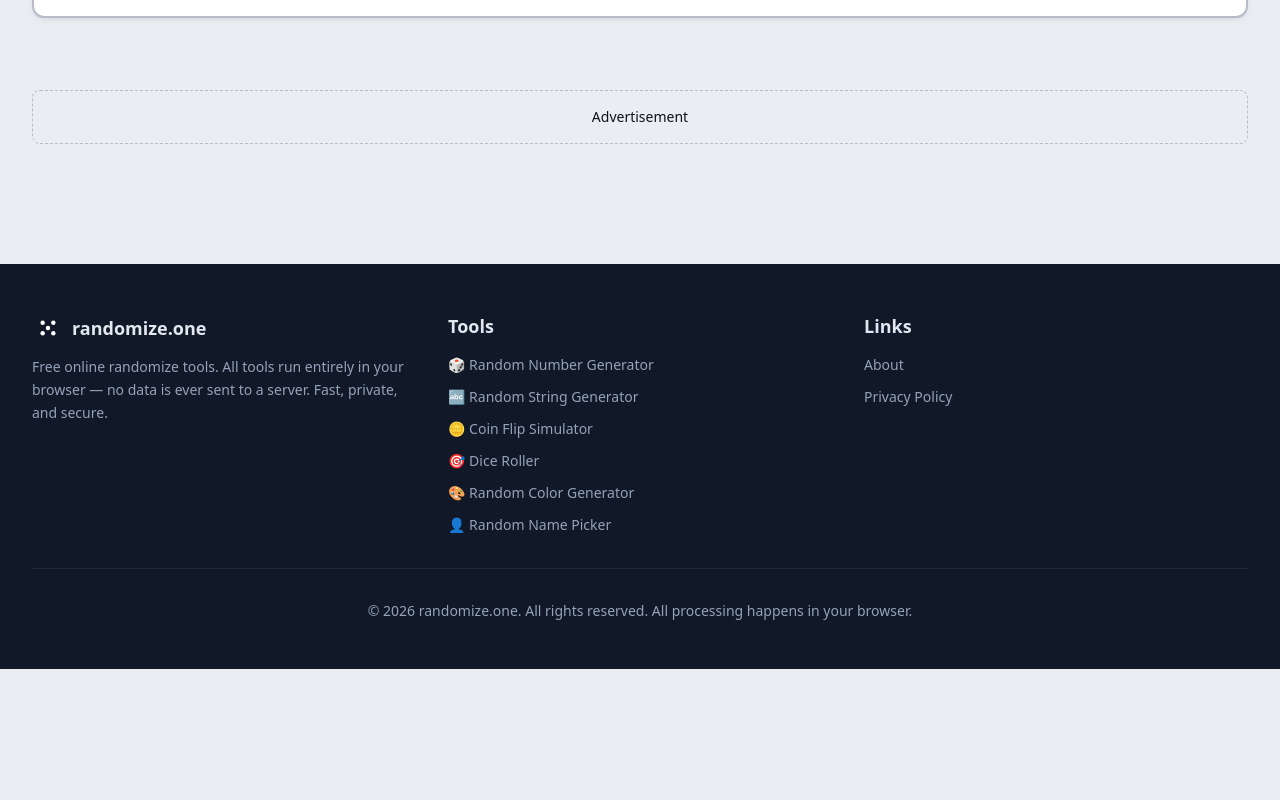
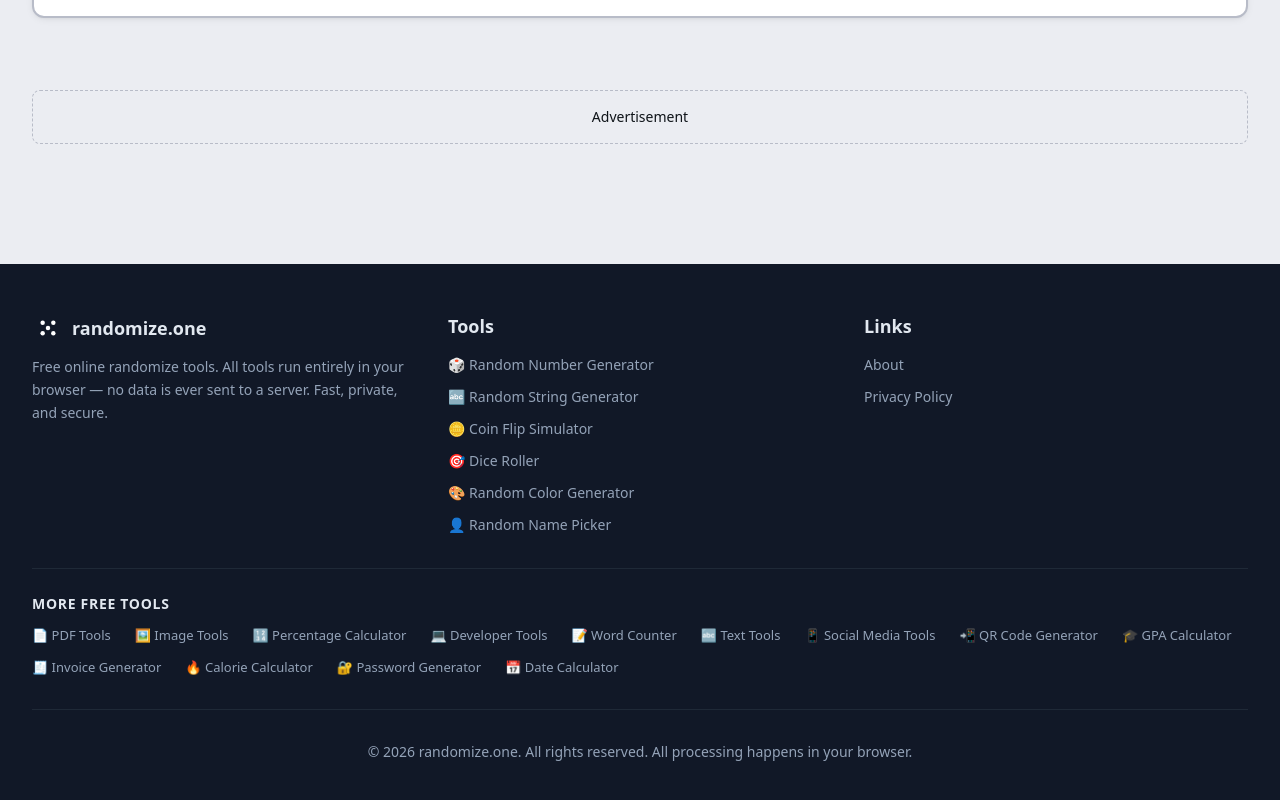
Before and after one commit to kembah17/randomize.one, a Next.js app: page / in a window 1280 px wide. Shown: the part 1785-2585 px from the top of the page. Before the commit the page ends 2454 px from the top, so only its background shows below. Built offline with nearby package versions, Linux system fonts and the light colour scheme; no server answers.

Commit message:
Add 'More Free Tools' cross-site promotion links to footer

```diff
--- a/src/components/layout/Footer.tsx
+++ b/src/components/layout/Footer.tsx
@@ -50,6 +50,26 @@
             </ul>
           </div>
         </div>
+                {/* More Free Tools */}
+        <div style={{ borderTop: '1px solid var(--color-footer-border)', marginTop: '2rem', paddingTop: '1.5rem' }}>
+          <h4 style={{ fontWeight: 600, fontSize: '0.875rem', color: 'var(--color-footer-text)', marginBottom: '0.75rem', textTransform: 'uppercase', letterSpacing: '0.05em' }}>More Free Tools</h4>
+          <div style={{ display: 'flex', flexWrap: 'wrap', gap: '0.75rem 1.5rem' }}>
+            <a href="https://pdftools.one" target="_blank" rel="noopener" style={{ fontSize: '0.8125rem', color: 'var(--color-footer-muted)', textDecoration: 'none' }}>📄 PDF Tools</a>
+            <a href="https://pictools.one" target="_blank" rel="noopener" style={{ fontSize: '0.8125rem', color: 'var(--color-footer-muted)', textDecoration: 'none' }}>🖼️ Image Tools</a>
+            <a href="https://percentcalc.one" target="_blank" rel="noopener" style={{ fontSize: '0.8125rem', color: 'var(--color-footer-muted)', textDecoration: 'none' }}>🔢 Percentage Calculator</a>
+            <a href="https://developertools.one" target="_blank" rel="noopener" style={{ fontSize: '0.8125rem', color: 'var(--color-footer-muted)', textDecoration: 'none' }}>💻 Developer Tools</a>
+            <a href="https://wordcount.one" target="_blank" rel="noopener" style={{ fontSize: '0.8125rem', color: 'var(--color-footer-muted)', textDecoration: 'none' }}>📝 Word Counter</a>
+            <a href="https://texttools.one" target="_blank" rel="noopener" style={{ fontSize: '0.8125rem', color: 'var(--color-footer-muted)', textDecoration: 'none' }}>🔤 Text Tools</a>
+            <a href="https://socialmediatools.one" target="_blank" rel="noopener" style={{ fontSize: '0.8125rem', color: 'var(--color-footer-muted)', textDecoration: 'none' }}>📱 Social Media Tools</a>
+            <a href="https://qrcodegenerator.one" target="_blank" rel="noopener" style={{ fontSize: '0.8125rem', color: 'var(--color-footer-muted)', textDecoration: 'none' }}>📲 QR Code Generator</a>
+            <a href="https://gpacalculator.one" target="_blank" rel="noopener" style={{ fontSize: '0.8125rem', color: 'var(--color-footer-muted)', textDecoration: 'none' }}>🎓 GPA Calculator</a>
+            <a href="https://invoicegenerator.one" target="_blank" rel="noopener" style={{ fontSize: '0.8125rem', color: 'var(--color-footer-muted)', textDecoration: 'none' }}>🧾 Invoice Generator</a>
+            <a href="https://caloriecalculator.one" target="_blank" rel="noopener" style={{ fontSize: '0.8125rem', color: 'var(--color-footer-muted)', textDecoration: 'none' }}>🔥 Calorie Calculator</a>
+            <a href="https://passwordgenerator.one" target="_blank" rel="noopener" style={{ fontSize: '0.8125rem', color: 'var(--color-footer-muted)', textDecoration: 'none' }}>🔐 Password Generator</a>
+            <a href="https://datecalculator.one" target="_blank" rel="noopener" style={{ fontSize: '0.8125rem', color: 'var(--color-footer-muted)', textDecoration: 'none' }}>📅 Date Calculator</a>
+          </div>
+        </div>
+
         <div className="mt-8 pt-8 text-center text-sm" style={{ borderTop: '1px solid var(--color-footer-border)', color: 'var(--color-footer-muted)' }}>
           &copy; {new Date().getFullYear()} randomize.one. All rights reserved. All processing happens in your browser.
         </div>
```
Also changed, not shown: 1 other file (tests, documents, lock files or other folders).
